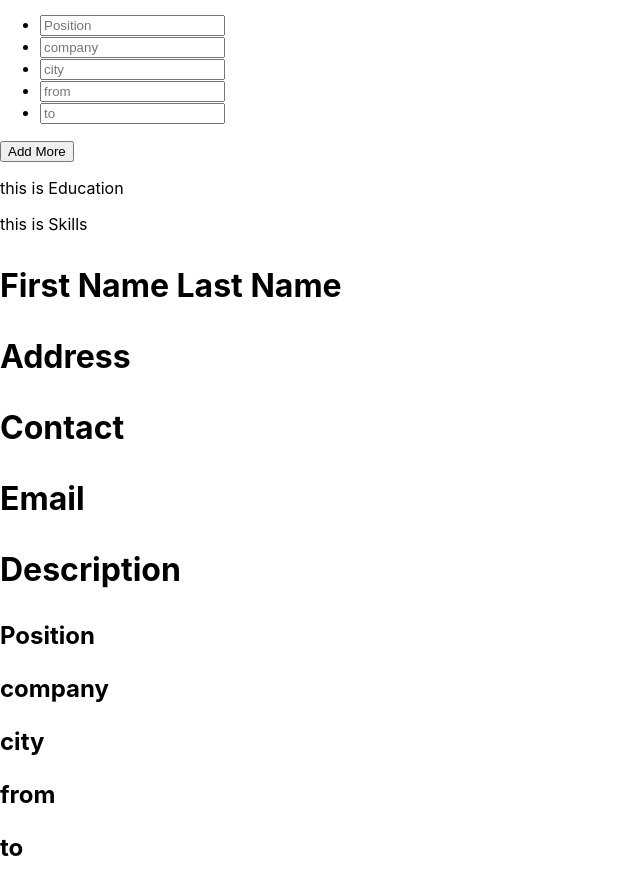
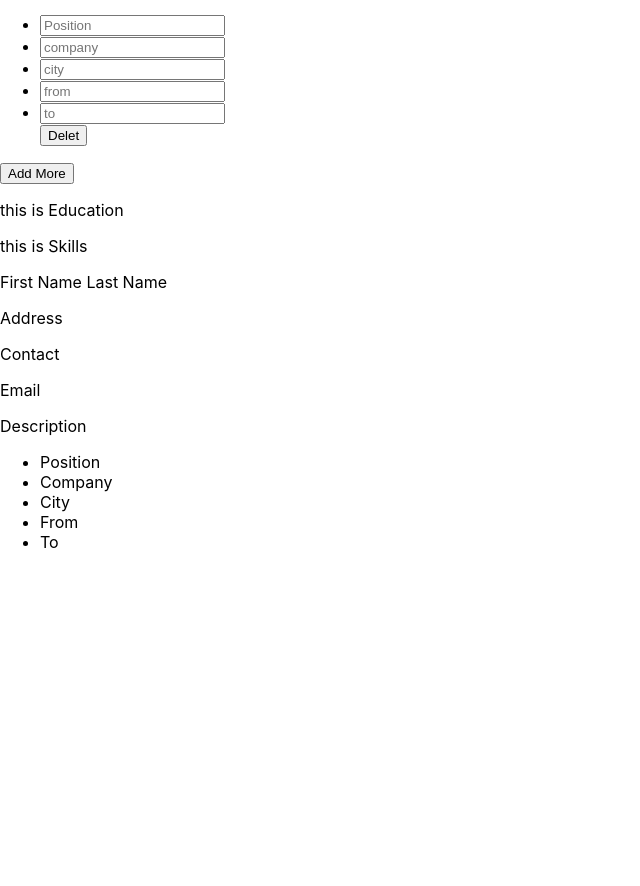
Before and after one commit to Diwashnembang/cv-application, a React (Create React App) app: page / in a window 1280 px wide. Shown: the part 212-1098 px from the top of the page, without its empty margins (0-640 px from the left). After the commit the page ends 800 px from the top, so only its background shows below. Built offline with nearby package versions, Linux system fonts and the light colour scheme.

Commit message:
added a working delet button in careerInfo

```diff
--- a/package.json
+++ b/package.json
@@ -10,6 +10,7 @@
     "react": "^18.1.0",
     "react-dom": "^18.1.0",
     "react-scripts": "5.0.1",
+    "uniqid": "^5.4.0",
     "web-vitals": "^2.1.4"
   },
   "scripts": {
@@ -42,7 +43,6 @@
     "eslint-plugin-import": "^2.26.0",
     "eslint-plugin-jsx-a11y": "^6.5.1",
     "eslint-plugin-react": "^7.30.0",
-    "eslint-plugin-react-hooks": "^4.5.0",
-    "uniqid": "^5.4.0"
+    "eslint-plugin-react-hooks": "^4.5.0"
   }
 }
--- a/src/components/Main.jsx
+++ b/src/components/Main.jsx
@@ -137,6 +137,17 @@ class Main extends Component {
     }));
   };
 
+  handelDeletInArray = (e, id, stateKey) => {
+    console.log('inn')
+    if (!this.state[stateKey]) console.warn('No key');
+    this.setState((previouState) => ({
+      [stateKey]: previouState[stateKey].filter((key) => {
+        if (key.id === id) return;
+        return key;
+      }),
+    }));
+  };
+
   addCareer = () => {
     this.setState(() => ({
       career: {
@@ -183,6 +194,7 @@ class Main extends Component {
       handelUpdateInArray: this.handelUpdateInArray,
       careerHistory,
       addCareer: this.addCareer,
+      handelDeletInArray: this.handelDeletInArray,
     };
 
     return (
--- a/src/components/PreviewArea.jsx
+++ b/src/components/PreviewArea.jsx
@@ -26,7 +26,7 @@ class PreviewArea extends PureComponent {
     return (
       <div id="previewArea">
         <PreviewPersonalInfo info={info} capitalize={this.capitalize} />
-        <PreviewCareerInfo careerHistory={careerHistory} />
+        <PreviewCareerInfo careerHistory={careerHistory} capitalize={this.capitalize} />
       </div>
 
     );
@@ -40,7 +40,39 @@ PreviewArea.propTypes = {
       lastName: PropTypes.string.isRequired,
     },
   ).isRequired,
-  careerHistory: PropTypes.array.isRequired,
+  careerHistory: PropTypes.arrayOf(PropTypes.shape({
+    id: PropTypes.string.isRequired,
+    position: PropTypes.shape(
+      {
+        id: PropTypes.string.isRequired,
+        text: PropTypes.string.isRequired,
+      },
+    ),
+    company: PropTypes.shape(
+      {
+        id: PropTypes.string.isRequired,
+        text: PropTypes.string.isRequired,
+      },
+    ),
+    city: PropTypes.shape(
+      {
+        id: PropTypes.string.isRequired,
+        text: PropTypes.string.isRequired,
+      },
+    ),
+    from: PropTypes.shape(
+      {
+        id: PropTypes.string.isRequired,
+        text: PropTypes.string.isRequired,
+      },
+    ),
+    to: PropTypes.shape(
+      {
+        id: PropTypes.string.isRequired,
+        text: PropTypes.string.isRequired,
+      },
+    ),
+  })).isRequired,
 };
 
 export default PreviewArea;
--- a/src/components/WorkingArea.jsx
+++ b/src/components/WorkingArea.jsx
@@ -8,6 +8,7 @@ import SkillsInfo from './getUserInfo/SkillsInfo';
 class WorkingArea extends PureComponent {
   render() {
     const { personalInfoUtility, careerInfoUtility } = this.props;
+    console.log(careerInfoUtility)
     return (
       <div id="workingArea">
         <PersonalInfo
@@ -23,6 +24,7 @@ class WorkingArea extends PureComponent {
           handelUpdateInArray={careerInfoUtility.handelUpdateInArray}
           getCareerHistory={careerInfoUtility.careerHistory}
           addCareer={careerInfoUtility.addCareer}
+          handelDeletInArray={careerInfoUtility.handelDeletInArray}
         />
         <EducationInfo />
         <SkillsInfo />
@@ -46,15 +48,44 @@ WorkingArea.propTypes = {
   careerInfoUtility: PropTypes.shape(
     {
       handelUpdateInArray: PropTypes.func.isRequired,
-      careerHistory: PropTypes.array.isRequired,
+      careerHistory: PropTypes.arrayOf(PropTypes.shape({
+        id: PropTypes.string.isRequired,
+        position: PropTypes.shape(
+          {
+            id: PropTypes.string.isRequired,
+            text: PropTypes.string.isRequired,
+          }
+        ),
+        company: PropTypes.shape(
+          {
+            id: PropTypes.string.isRequired,
+            text: PropTypes.string.isRequired,
+          },
+        ),
+        city: PropTypes.shape(
+          {
+            id: PropTypes.string.isRequired,
+            text: PropTypes.string.isRequired,
+          },
+        ),
+        from: PropTypes.shape(
+          {
+            id: PropTypes.string.isRequired,
+            text: PropTypes.string.isRequired,
+          },
+        ),
+        to: PropTypes.shape(
+          {
+            id: PropTypes.string.isRequired,
+            text: PropTypes.string.isRequired,
+          },
+        ),
+      })).isRequired,
       addCareer: PropTypes.func.isRequired,
-      // handelLastName: PropTypes.func.isRequired,
-      // handelAddress: PropTypes.func.isRequired,
-      // handelContact: PropTypes.func.isRequired,
-      // handelEmail: PropTypes.func.isRequired,
-      // handelDescription: PropTypes.func.isRequired,
+      handelDeletInArray: PropTypes.func.isRequired,
     },
   ).isRequired,
+
 
 };
 
--- a/src/components/getUserInfo/CareerInfo.jsx
+++ b/src/components/getUserInfo/CareerInfo.jsx
@@ -1,9 +1,12 @@
 import React, { PureComponent } from 'react';
 import PropTypes from 'prop-types';
+import uniqid from 'uniqid';
 
 class CareerInfo extends PureComponent {
   render() {
-    const { addCareer, handelUpdateInArray, getCareerHistory } = this.props;
+    const {
+      addCareer, handelUpdateInArray, getCareerHistory, handelDeletInArray,
+    } = this.props;
     return (
       <div>
         <ul>
@@ -70,6 +73,16 @@ class CareerInfo extends PureComponent {
                 />
 
               </li>
+              <button
+                key={uniqid()}
+                type="button"
+                onClick={(e) => {
+                  handelDeletInArray(e, career.id, 'careerHistory');
+                }}
+              >
+                Delet
+
+              </button>
             </div>
           ))}
         </ul>
@@ -80,16 +93,45 @@ class CareerInfo extends PureComponent {
   }
 }
 
-CareerInfo.proptype = {
+CareerInfo.propTypes = {
 
   handelUpdateInArray: PropTypes.func.isRequired,
-  getCareerHistory: PropTypes.array.isRequired,
+  getCareerHistory: PropTypes.arrayOf(PropTypes.shape({
+    id: PropTypes.string.isRequired,
+    position: PropTypes.shape(
+      {
+        id: PropTypes.string.isRequired,
+        text: PropTypes.string.isRequired,
+      },
+    ),
+    company: PropTypes.shape(
+      {
+        id: PropTypes.string.isRequired,
+        text: PropTypes.string.isRequired,
+      },
+    ),
+    city: PropTypes.shape(
+      {
+        id: PropTypes.string.isRequired,
+        text: PropTypes.string.isRequired,
+      },
+    ),
+    from: PropTypes.shape(
+      {
+        id: PropTypes.string.isRequired,
+        text: PropTypes.string.isRequired,
+      },
+    ),
+    to: PropTypes.shape(
+      {
+        id: PropTypes.string.isRequired,
+        text: PropTypes.string.isRequired,
+      },
+    ),
+  })).isRequired,
   addCareer: PropTypes.func.isRequired,
-  // handelLastName: PropTypes.func.isRequired,
-  // handelAddress: PropTypes.func.isRequired,
-  // handelContact: PropTypes.func.isRequired,
-  // handelEmail: PropTypes.func.isRequired,
-  // handelDescription: PropTypes.func.isRequired,
+  handelDeletInArray: PropTypes.func.isRequired,
+
 };
 
 export default CareerInfo;
--- a/src/components/previewUserinfo/PreviewCareerInfo.jsx
+++ b/src/components/previewUserinfo/PreviewCareerInfo.jsx
@@ -1,31 +1,61 @@
 import React, { PureComponent } from 'react';
 import PropTypes from 'prop-types';
+import uniqid from 'uniqid';
 
 class PreviewCareerInfo extends PureComponent {
   render() {
-    const { careerHistory } = this.props;
+    const { careerHistory, capitalize } = this.props;
     return (
-      <div>
+      <ul>
         {careerHistory.map((career) => (
-          <section>
-            <h1>
-
-              <p>{career.position.text}</p>
-              <p>{career.company.text}</p>
-              <p>{career.city.text}</p>
-              <p>{career.from.text}</p>
-              <p>{career.to.text}</p>
-
-            </h1>
+          <section key={uniqid()}>
+            <li key={uniqid()}>{capitalize(career.position.text)}</li>
+            <li key={uniqid()}>{capitalize(career.company.text)}</li>
+            <li key={uniqid()}>{capitalize(career.city.text)}</li>
+            <li key={uniqid()}>{capitalize(career.from.text)}</li>
+            <li key={uniqid()}>{capitalize(career.to.text)}</li>
           </section>
         ))}
-      </div>
+      </ul>
 
     );
   }
 }
 
-PreviewCareerInfo.proptype = {
-  careerHistory: PropTypes.array.isRequired,
+PreviewCareerInfo.propTypes = {
+  careerHistory: PropTypes.arrayOf(PropTypes.shape({
+    id: PropTypes.string.isRequired,
+    position: PropTypes.shape(
+      {
+        id: PropTypes.string.isRequired,
+        text: PropTypes.string.isRequired,
+      },
+    ),
+    company: PropTypes.shape(
+      {
+        id: PropTypes.string.isRequired,
+        text: PropTypes.string.isRequired,
+      },
+    ),
+    city: PropTypes.shape(
+      {
+        id: PropTypes.string.isRequired,
+        text: PropTypes.string.isRequired,
+      },
+    ),
+    from: PropTypes.shape(
+      {
+        id: PropTypes.string.isRequired,
+        text: PropTypes.string.isRequired,
+      },
+    ),
+    to: PropTypes.shape(
+      {
+        id: PropTypes.string.isRequired,
+        text: PropTypes.string.isRequired,
+      },
+    ),
+  })).isRequired,
+  capitalize: PropTypes.func.isRequired,
 };
 export default PreviewCareerInfo;
--- a/src/components/previewUserinfo/PreviewPersonalnfo.jsx
+++ b/src/components/previewUserinfo/PreviewPersonalnfo.jsx
@@ -6,7 +6,6 @@ class PreviewPersonalInfo extends PureComponent {
     const { info, capitalize } = this.props;
     return (
       <div>
-        <h1>
         <p>
           {capitalize(info.firstName)}
           {capitalize(info.lastName)}
@@ -15,8 +14,6 @@ class PreviewPersonalInfo extends PureComponent {
         <p>{capitalize(info.contact)}</p>
         <p>{capitalize(info.email)}</p>
         <p>{capitalize(info.description)}</p>
-        </h1>
-
       </div>
     );
   }
```
Also changed, not shown: 1 other file (tests, documents, lock files or other folders). Lines whose indentation alone changed are shown as unchanged.
